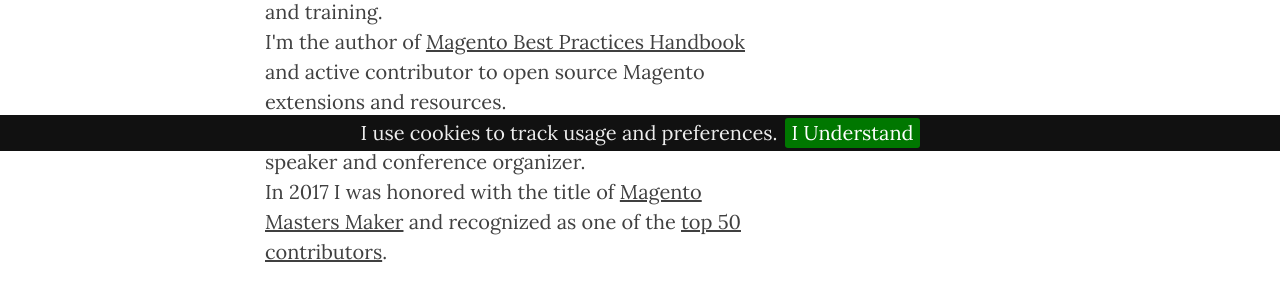
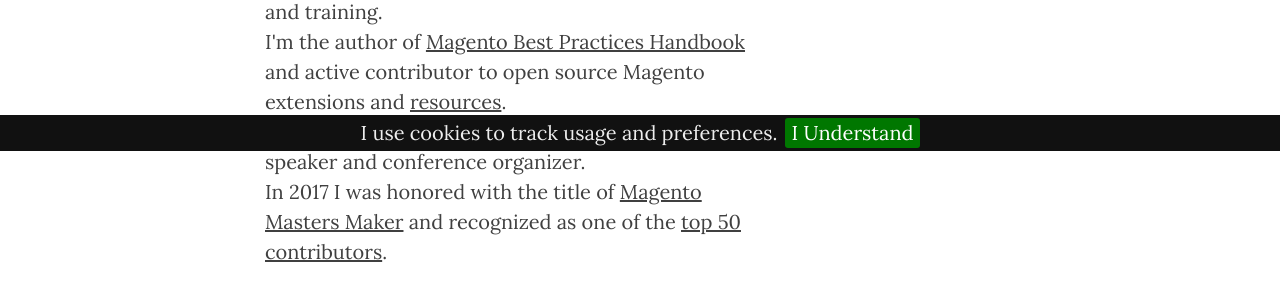
Before and after one commit to aleron75/aleron75.github.io, a Jekyll site: the page built from about.html, in a window 1280 px wide. Shown: the part 749-1049 px from the top of the page. Built offline with Jekyll 4.4.1, drawn with Linux system fonts in a browser that asks for light colours; nearby versions of some CDN libraries; part of the change alters nothing that is shown.

```diff
--- a/about.html
+++ b/about.html
@@ -10,7 +10,7 @@ description: aleron75
         <h3>Alessandro Ronchi</h3>
         <p>
             I work at <a href="http://www.bitbull.it/en">Bitbull</a> as experienced Magento specialist, devoted to software design, backend development and training.<br/>
-            I'm the author of <a href="http://leanpub.com/magebp">Magento Best Practices Handbook</a> and active contributor to open source Magento extensions and resources.<br/>
+            I'm the author of <a href="http://leanpub.com/magebp">Magento Best Practices Handbook</a> and active contributor to open source Magento extensions and <a href="https://github.com/aleron75/mageres/">resources</a>.<br/>
             I also love taking part in the Magento community as speaker and conference organizer.<br/>
             In 2017 I was honored with the title of <a href="https://magento.com/blog/magento-news/meet-2017-magento-masters-makers">Magento Masters Maker</a> and recognized as one of the <a href="https://magento.com/blog/technical/thank-you-top-50-contributors-2017">top 50 contributors</a>.
         </p>
```
